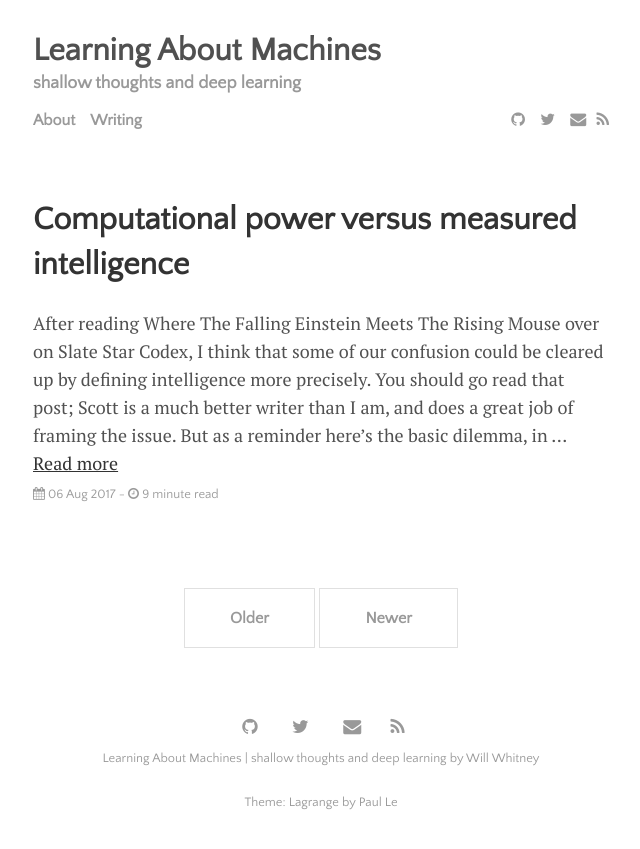
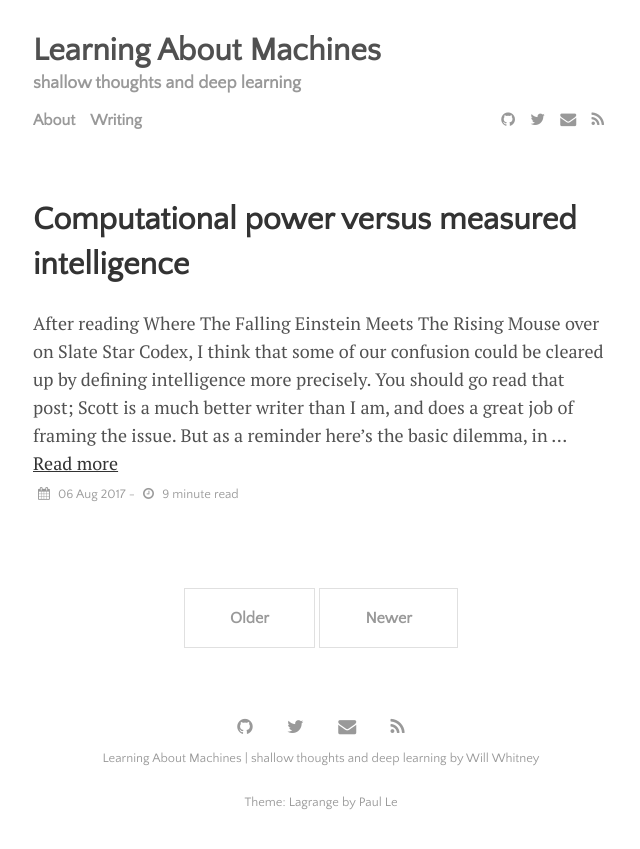
Before and after one commit to willwhitney/willwhitney.github.io, a Jekyll site: the page built from index.html, in a window 1280 px wide. Shown: the top 849 px of the page, without its empty margins (319-959 px from the left). Built offline with Jekyll 4.4.1, drawn with Linux system fonts in a browser that asks for light colours; nearby versions of some CDN libraries; the list of posts is cut into pages by our own code.

Commit message:
fix up spacing on rss icon

```diff
--- a/assets/css/main.css
+++ b/assets/css/main.css
@@ -298,132 +298,56 @@ pre {
   padding-right: 10px;
 }
 
-.fa-envelope {
+.fa {
   padding: 5px;
-	-o-transition:.5s;
-  	-ms-transition:.5s;
-  	-moz-transition:.5s;
-  	-webkit-transition:.5s;
-  	transition: .5s;
+  -o-transition:.5s;
+  -ms-transition:.5s;
+  -moz-transition:.5s;
+  -webkit-transition:.5s;
+  transition: .5s;
 }
 
 .fa-envelope:hover {
 	color: #f39c12;
 }
 
-.fa-twitter {
-  padding: 5px;
-	-o-transition:.5s;
-  	-ms-transition:.5s;
-  	-moz-transition:.5s;
-  	-webkit-transition:.5s;
-  	transition: .5s;
-}
-
 .fa-twitter:hover {
 	color: #00aced;
-}
-
-.fa-instagram {
-  padding: 5px;
-	-o-transition:.5s;
-  	-ms-transition:.5s;
-  	-moz-transition:.5s;
-  	-webkit-transition:.5s;
-  	transition: .5s;
 }
 
 .fa-instagram:hover {
 	color: #375989;
 }
 
-.fa-github {
-  padding: 5px;
-	-o-transition:.5s;
-  	-ms-transition:.5s;
-  	-moz-transition:.5s;
-  	-webkit-transition:.5s;
-  	transition: .5s;
-}
 
 .fa-github:hover {
 	color: #343434;
 }
 
-.fa-linkedin {
-  padding: 5px;
-	-o-transition:.5s;
-  	-ms-transition:.5s;
-  	-moz-transition:.5s;
-  	-webkit-transition:.5s;
-  	transition: .5s;
-}
 
 .fa-linkedin:hover {
 	color: #0073a4;
 }
 
-.fa-facebook {
-  padding: 5px;
-	-o-transition:.5s;
-  	-ms-transition:.5s;
-  	-moz-transition:.5s;
-  	-webkit-transition:.5s;
-  	transition: .5s;
-}
 
 .fa-facebook:hover {
 	color: #3d5b99;
 }
 
-.fa-google-plus {
-  padding: 5px;
-	-o-transition:.5s;
-  	-ms-transition:.5s;
-  	-moz-transition:.5s;
-  	-webkit-transition:.5s;
-  	transition: .5s;
-}
 
 .fa-google-plus:hover {
 	color: #e64a41;
-}
-
-.fa-pinterest {
-  padding: 5px;
-	-o-transition:.5s;
-  	-ms-transition:.5s;
-  	-moz-transition:.5s;
-  	-webkit-transition:.5s;
-  	transition: .5s;
 }
 
 .fa-pinterest:hover {
 	color: #bd081c;
 }
 
-.fa-medium {
-  padding: 5px;
-	-o-transition:.5s;
-  	-ms-transition:.5s;
-  	-moz-transition:.5s;
-  	-webkit-transition:.5s;
-  	transition: .5s;
-}
 
 .fa-medium:hover {
 	color: #00AB6C;
 }
 
-.fa-codepen {
-  padding: 5px;
-	-o-transition:.5s;
-  	-ms-transition:.5s;
-  	-moz-transition:.5s;
-  	-webkit-transition:.5s;
-  	transition: .5s;
-}
-
 .fa-codepen:hover {
 	color: black;
 }
```
